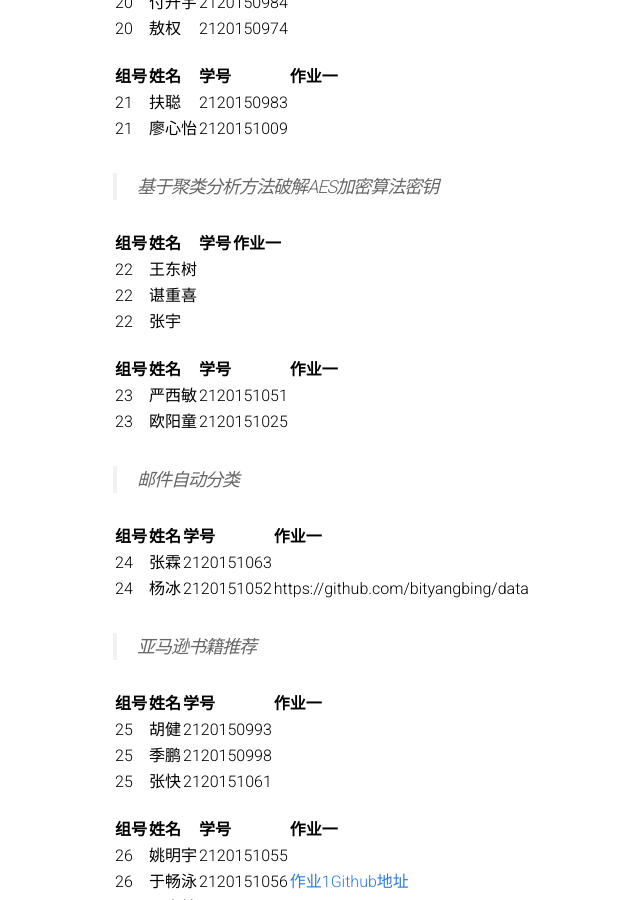
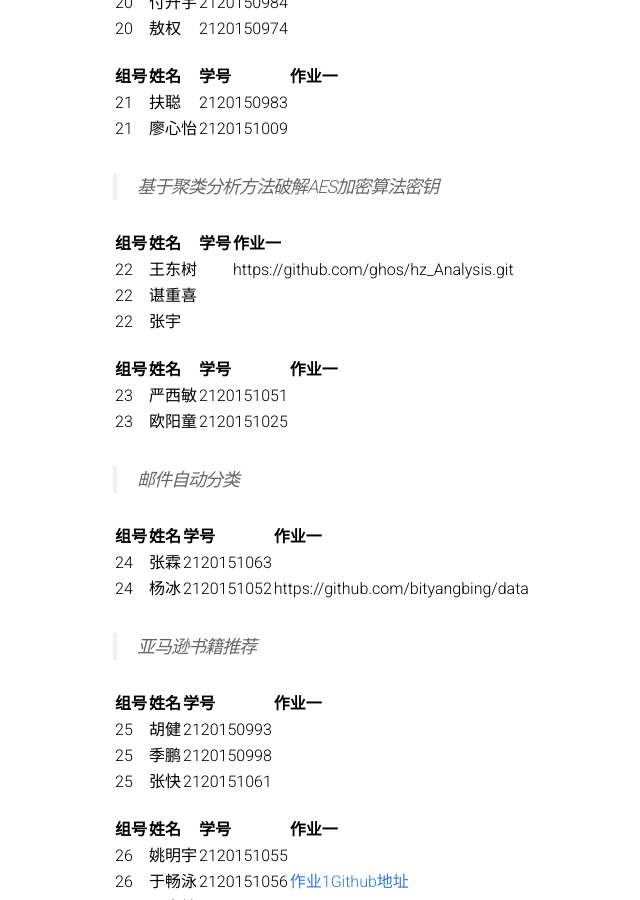
Before and after one commit to BITDM/bitdm.github.io, a Jekyll site: the page built from 2016/groups.md, in a window 1280 px wide and 900 px high, scrolled down 3895 px. Shown: the whole window, without its empty margins (127-767 px from the left). Built offline with Jekyll 4.4.1, drawn with Linux system fonts in a browser that asks for light colours; some of the changed lines change nothing that is shown.

Commit message:
Update groups.md

```diff
--- a/2016/groups.md
+++ b/2016/groups.md
@@ -170,7 +170,7 @@ permalink: /2016/groups/
 
 |组号|姓名|学号|作业一|
 |:-------------|:-------------|:-----|:-----|
-|22|王东树||
+|22|王东树||https://github.com/ghos/hz_Analysis.git|
 |22|谌重喜||
 |22|张宇||
 
```
